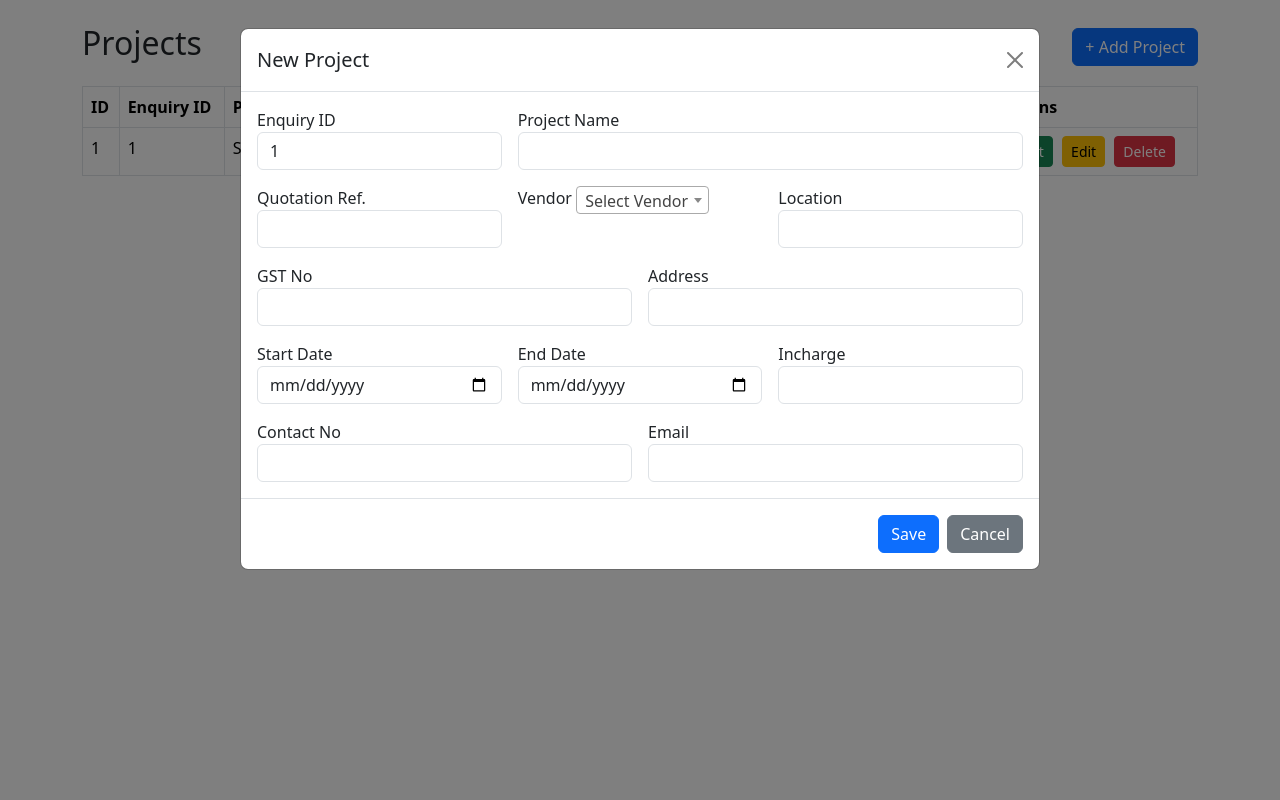
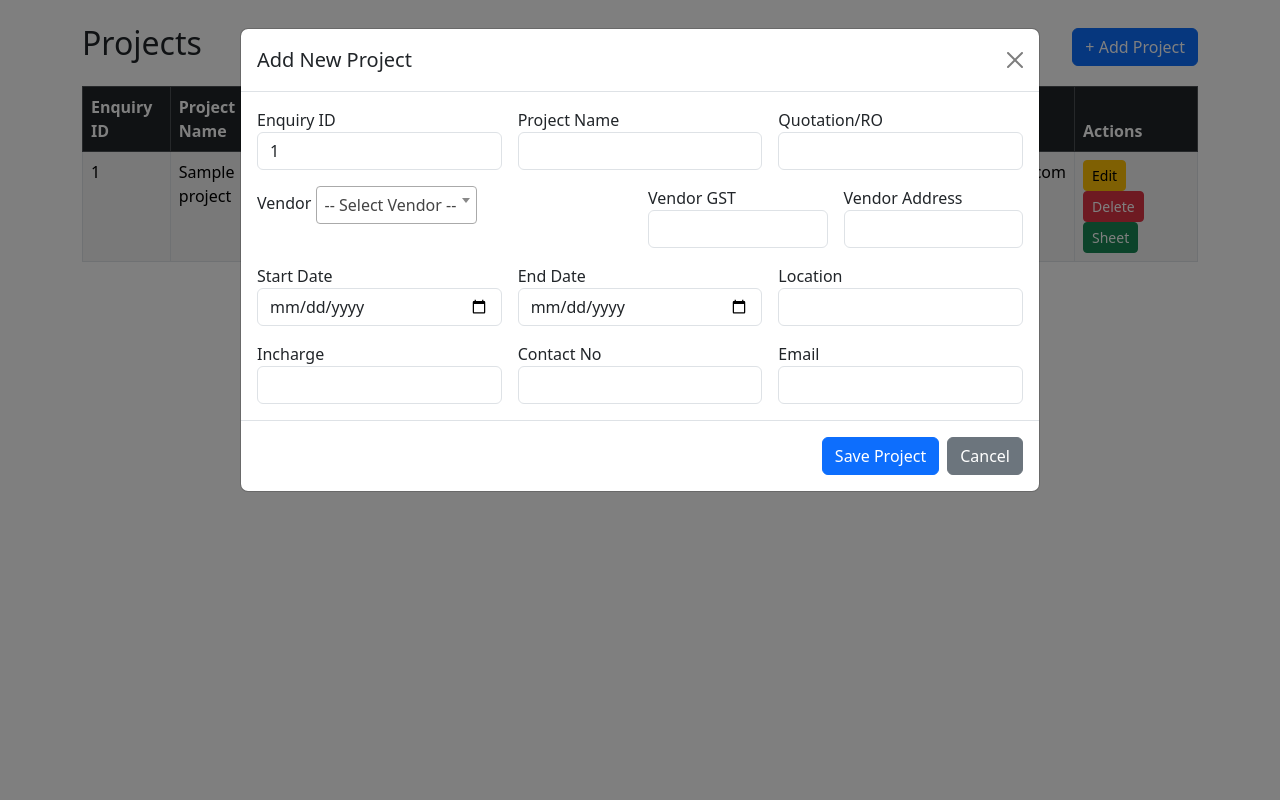
Before and after one commit to kumartech-maker/Vanesengineering, a Flask app: template templates/projects.html in a window 1280 px wide, after a click on "+ Add Project". Run offline with Flask 3, Linux system fonts and the light colour scheme; data comes from the database, SQL or seed files in the repository; the template is opened without the code that fills it: most values are stand-ins (such as "Sample title", 1, 10 or a date in 2020); data that the repository does not hold is empty; some libraries are stand-ins or nearby versions.

Commit message:
Update projects.html

```diff
--- a/templates/projects.html
+++ b/templates/projects.html
@@ -4,9 +4,10 @@
   <meta charset="UTF-8">
   <title>Projects</title>
   <link href="https://cdn.jsdelivr.net/npm/bootstrap@5.3.2/dist/css/bootstrap.min.css" rel="stylesheet">
-  <link href="https://cdn.jsdelivr.net/npm/select2@4.1.0-rc.0/dist/css/select2.min.css" rel="stylesheet" />
+  <link href="https://cdn.jsdelivr.net/npm/select2@4.1.0-rc.0/dist/css/select2.min.css" rel="stylesheet"/>
   <style>
-    .action-btns button { margin-right: 5px; }
+    .select2-container .select2-selection--single { height: 38px; }
+    .select2-container--default .select2-selection--single .select2-selection__rendered { line-height: 36px; }
   </style>
 </head>
 <body>
@@ -16,33 +17,37 @@
     <button class="btn btn-primary" data-bs-toggle="modal" data-bs-target="#addProjectModal">+ Add Project</button>
   </div>
 
-    <table class="table table-bordered" id="projectsTable">
-      <thead>
+  <table class="table table-bordered table-striped">
+    <thead class="table-dark">
       <tr>
-          <th>ID</th>
         <th>Enquiry ID</th>
-          <th>Project</th>
+        <th>Project Name</th>
         <th>Vendor</th>
         <th>Location</th>
         <th>Start</th>
         <th>End</th>
+        <th>Incharge</th>
+        <th>Contact</th>
+        <th>Email</th>
         <th>Actions</th>
       </tr>
     </thead>
-      <tbody>
+    <tbody id="project-table-body">
       {% for p in projects %}
         <tr>
-            <td>{{ p.id }}</td>
           <td>{{ p.enquiry_id }}</td>
           <td>{{ p.project_name }}</td>
           <td>{{ p.vendor_name }}</td>
           <td>{{ p.location }}</td>
           <td>{{ p.start_date }}</td>
           <td>{{ p.end_date }}</td>
-            <td class="action-btns">
-              <button class="btn btn-sm btn-success" onclick="openSheet({{ p.id }})">Sheet</button>
-              <button class="btn btn-sm btn-warning">Edit</button>
-              <button class="btn btn-sm btn-danger">Delete</button>
+          <td>{{ p.incharge }}</td>
+          <td>{{ p.contact_number }}</td>
+          <td>{{ p.email }}</td>
+          <td>
+            <a href="{{ url_for('edit_project', project_id=p.id) }}" class="btn btn-sm btn-warning">Edit</a>
+            <a href="#" class="btn btn-sm btn-danger">Delete</a>
+            <a href="#" class="btn btn-sm btn-success">Sheet</a>
           </td>
         </tr>
       {% endfor %}
@@ -50,47 +55,43 @@
   </table>
 </div>
 
-  <!-- Modal: Add Project -->
+<!-- Modal -->
 <div class="modal fade" id="addProjectModal" tabindex="-1">
   <div class="modal-dialog modal-lg">
-      <form id="projectForm" class="modal-content">
+    <form id="project-form" class="modal-content">
       <div class="modal-header">
-          <h5 class="modal-title">New Project</h5>
+        <h5 class="modal-title">Add New Project</h5>
         <button type="button" class="btn-close" data-bs-dismiss="modal"></button>
       </div>
       <div class="modal-body row g-3">
         <div class="col-md-4">
           <label>Enquiry ID</label>
-            <input type="text" class="form-control" value="{{ new_enquiry_id }}" readonly>
+          <input type="text" name="enquiry_id" class="form-control" value="{{ new_enquiry_id }}" readonly>
         </div>
-          <div class="col-md-8">
+        <div class="col-md-4">
           <label>Project Name</label>
           <input type="text" name="project_name" class="form-control" required>
         </div>
         <div class="col-md-4">
-            <label>Quotation Ref.</label>
+          <label>Quotation/RO</label>
           <input type="text" name="quotation_ro" class="form-control">
         </div>
-          <div class="col-md-4">
+        <div class="col-md-6">
           <label>Vendor</label>
-            <select name="vendor_id" id="vendorDropdown" class="form-select select2" required>
-              <option value="">Select Vendor</option>
+          <select id="vendor-select" name="vendor_id" class="form-select" required>
+            <option value="">-- Select Vendor --</option>
             {% for v in vendors %}
-                <option value="{{ v.id }}" data-gst="{{ v.gst_number }}" data-address="{{ v.address }}">{{ v.name }}</option>
+              <option value="{{ v.id }}" data-gst="{{ v.gst }}" data-address="{{ v.address }}">{{ v.name }}</option>
             {% endfor %}
           </select>
         </div>
-          <div class="col-md-4">
-            <label>Location</label>
-            <input type="text" name="location" class="form-control">
+        <div class="col-md-3">
+          <label>Vendor GST</label>
+          <input type="text" id="vendor-gst" class="form-control" readonly>
         </div>
-          <div class="col-md-6">
-            <label>GST No</label>
-            <input type="text" id="vendorGST" class="form-control" readonly>
-          </div>
-          <div class="col-md-6">
-            <label>Address</label>
-            <input type="text" id="vendorAddress" class="form-control" readonly>
+        <div class="col-md-3">
+          <label>Vendor Address</label>
+          <input type="text" id="vendor-address" class="form-control" readonly>
         </div>
         <div class="col-md-4">
           <label>Start Date</label>
@@ -101,44 +102,33 @@
           <input type="date" name="end_date" class="form-control">
         </div>
         <div class="col-md-4">
+          <label>Location</label>
+          <input type="text" name="location" class="form-control">
+        </div>
+        <div class="col-md-4">
           <label>Incharge</label>
           <input type="text" name="incharge" class="form-control">
         </div>
-          <div class="col-md-6">
+        <div class="col-md-4">
           <label>Contact No</label>
           <input type="text" name="contact_number" class="form-control">
         </div>
-          <div class="col-md-6">
+        <div class="col-md-4">
           <label>Email</label>
           <input type="email" name="email" class="form-control">
         </div>
       </div>
       <div class="modal-footer">
-          <button class="btn btn-primary" type="submit">Save</button>
-          <button class="btn btn-secondary" type="button" data-bs-dismiss="modal">Cancel</button>
+        <button type="submit" class="btn btn-primary">Save Project</button>
+        <button type="button" class="btn btn-secondary" data-bs-dismiss="modal">Cancel</button>
       </div>
     </form>
   </div>
 </div>
 
-  <!-- Modal: Sheet -->
-  <div class="modal fade" id="sheetModal" tabindex="-1">
-    <div class="modal-dialog">
-      <div class="modal-content">
-        <div class="modal-header">
-          <h5 class="modal-title">Measurement Sheet - Project ID: <span id="sheetProjectId"></span></h5>
-          <button type="button" class="btn-close" data-bs-dismiss="modal"></button>
-        </div>
-        <div class="modal-body">
-          <!-- Sheet content goes here -->
-        </div>
-      </div>
-    </div>
-  </div>
-
 <!-- Toast -->
-  <div class="position-fixed bottom-0 end-0 p-3" style="z-index:11">
-    <div id="toast-success" class="toast text-bg-success border-0" role="alert">
+<div class="position-fixed bottom-0 end-0 p-3" style="z-index: 11">
+  <div id="toast-success" class="toast align-items-center text-bg-success border-0" role="alert">
     <div class="d-flex">
       <div class="toast-body">Project saved successfully!</div>
       <button type="button" class="btn-close me-2 m-auto" data-bs-dismiss="toast"></button>
@@ -146,54 +136,51 @@
   </div>
 </div>
 
-  <script src="https://code.jquery.com/jquery-3.6.0.min.js"></script>
+<script src="https://code.jquery.com/jquery-3.7.1.min.js"></script>
 <script src="https://cdn.jsdelivr.net/npm/bootstrap@5.3.2/dist/js/bootstrap.bundle.min.js"></script>
 <script src="https://cdn.jsdelivr.net/npm/select2@4.1.0-rc.0/dist/js/select2.min.js"></script>
 <script>
-    $(document).ready(function () {
-      $('.select2').select2();
+  $(function () {
+    $('#vendor-select').select2();
 
-      $('#vendorDropdown').on('change', function () {
-        const selected = $(this).find('option:selected');
-        $('#vendorGST').val(selected.data('gst') || '');
-        $('#vendorAddress').val(selected.data('address') || '');
+    $('#vendor-select').on('change', function () {
+      let gst = $(this).find(':selected').data('gst') || '';
+      let address = $(this).find(':selected').data('address') || '';
+      $('#vendor-gst').val(gst);
+      $('#vendor-address').val(address);
     });
 
-      $('#projectForm').on('submit', function (e) {
+    $('#project-form').on('submit', function (e) {
       e.preventDefault();
       $.post('/create_project', $(this).serialize(), function (res) {
         if (res.status === 'success') {
-            $('#addProjectModal').modal('hide');
-            const p = res.project;
-            const row = `
+          let p = res.project;
+          let row = `
             <tr>
-                <td>${p.id}</td>
               <td>${p.enquiry_id}</td>
               <td>${p.project_name}</td>
               <td>${p.vendor_name}</td>
               <td>${p.location}</td>
               <td>${p.start_date || ''}</td>
               <td>${p.end_date || ''}</td>
-                <td class="action-btns">
-                  <button class="btn btn-sm btn-success" onclick="openSheet(${p.id})">Sheet</button>
-                  <button class="btn btn-sm btn-warning">Edit</button>
-                  <button class="btn btn-sm btn-danger">Delete</button>
+              <td>${p.incharge || ''}</td>
+              <td>${p.contact_number || ''}</td>
+              <td>${p.email || ''}</td>
+              <td>
+                <a href="/project/edit/${p.id}" class="btn btn-sm btn-warning">Edit</a>
+                <a href="#" class="btn btn-sm btn-danger">Delete</a>
+                <a href="#" class="btn btn-sm btn-success">Sheet</a>
               </td>
             </tr>`;
-            $('#projectsTable tbody').prepend(row);
-            new bootstrap.Toast(document.getElementById('toast-success')).show();
-            $('#projectForm')[0].reset();
-            $('#vendorGST, #vendorAddress').val('');
-            $('#vendorDropdown').val('').trigger('change');
+          $('#project-table-body').prepend(row);
+          $('#addProjectModal').modal('hide');
+          new bootstrap.Toast($('#toast-success')).show();
+          $('#project-form')[0].reset();
+          $('#vendor-select').val('').trigger('change');
         }
       });
     });
   });
-
-    function openSheet(id) {
-      $('#sheetProjectId').text(id);
-      new bootstrap.Modal(document.getElementById('sheetModal')).show();
-    }
 </script>
 </body>
 </html>
```
Lines whose indentation alone changed are shown as unchanged.
